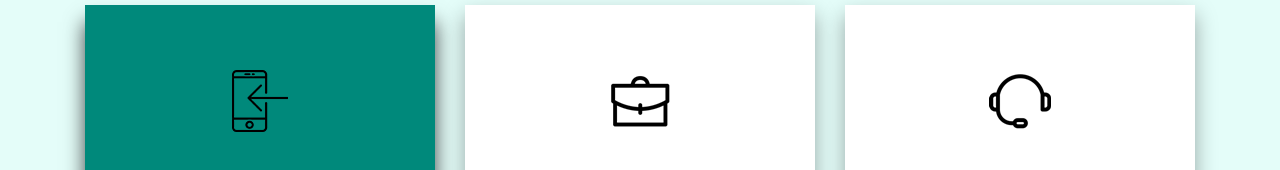
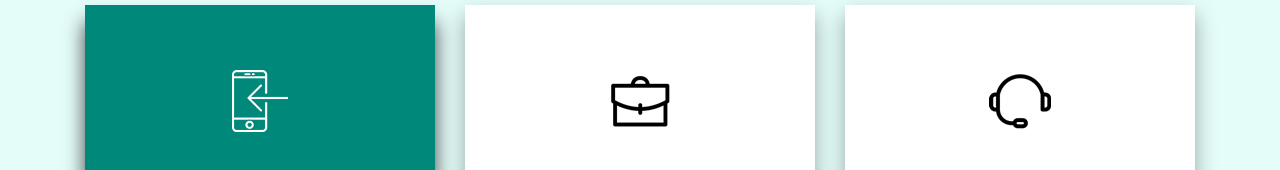
Before and after one commit to Mamikonars/web, a plain HTML site: page index.html in a window 1280 px wide. In both pictures the pointer is over the picture 260 px from the left and 1865 px from the top of the page. Shown: the part 1765-1935 px from the top of the page. Drawn offline with nearby package versions, Linux system fonts and the light colour scheme.

Commit message:
image filter after hover

```diff
--- a/assets/css/style.css
+++ b/assets/css/style.css
@@ -394,7 +394,7 @@ section {
 	background: #005d54;
 }
 
-.card-btn:hover .card-btn img{
+.services__card:hover img{
 	filter: invert(100%) sepia(100%) saturate(0%) hue-rotate(3deg) brightness(101%) contrast(103%);
 }
 
```
